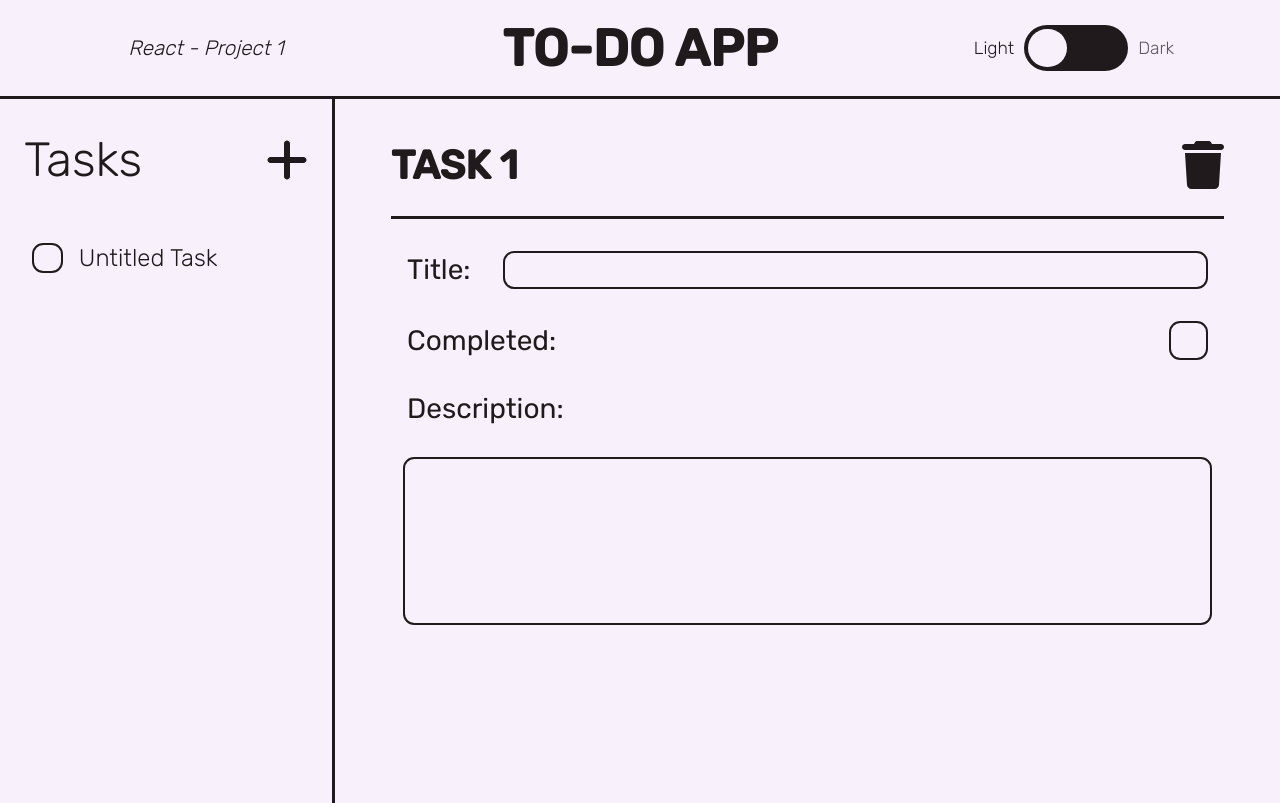
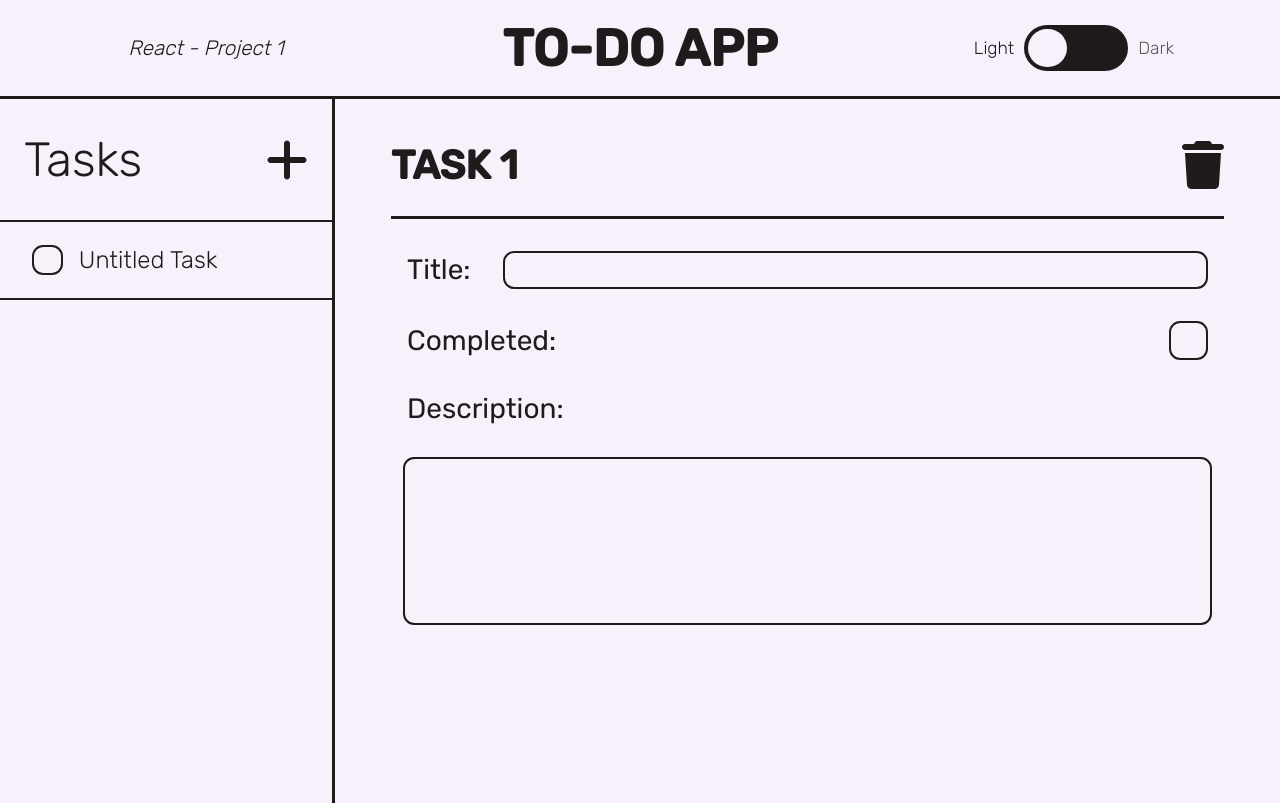
Before and after one commit to omar-ezeldin/react-todo-app, a React (Vite) app: page / in a window 1280 px wide. Both pictures are taken after a click on the icon 287 px from the left and 159 px from the top of the page. Built offline with nearby package versions, Linux system fonts and the light colour scheme.

Commit message:
Added Selecting Tasks
- Added the ability to select tasks
- Added Changes in the TaskContext.jsx functionality

```diff
--- a/src/App.css
+++ b/src/App.css
@@ -183,6 +183,26 @@ nav.dark {
   gap: 1rem;
   padding: 0 2rem;
   cursor: pointer;
+  border-top: 0.125rem solid transparent;
+  border-bottom: 0.125rem solid transparent;
+}
+
+.task.active {
+  background-color: var(--white);
+}
+
+.task.active > .task-checkbox {border-color: var(--black);}
+.task.active > .task-checkbox > .checkmark {fill: var(--black);}
+.task.active > .task-title {color: var(--black);}
+
+.task.active.dark {
+  border-top: 0.125rem solid var(--white);
+  border-bottom: 0.125rem solid var(--white);
+}
+
+.task.active.light {
+  border-top: 0.125rem solid var(--black);
+  border-bottom: 0.125rem solid var(--black);
 }
 
 .task-title {
--- a/src/components/Task.jsx
+++ b/src/components/Task.jsx
@@ -1,11 +1,10 @@
 import { useTheme } from "../context/themeContext"
 
-export function Task(props) {
+export function Task({id, title, isCompleted, selectedID, select}) {
     let darkTheme = useTheme()
-    let {title, isCompleted} = props
 
     return(
-        <div className={`task ${darkTheme ? "dark" : "light"}`}>
+        <div onClick={() => select(id)} className={`task ${darkTheme ? "dark" : "light"} ${selectedID === id && "active"}`}>
             <div className={`task-checkbox ${darkTheme ? "dark" : "light"}`}><svg className={`checkmark ${isCompleted && "completed"} ${darkTheme ? "dark" : "light"}`} xmlns="http://www.w3.org/2000/svg" viewBox="0 0 448 512"><path d="M438.6 105.4c12.5 12.5 12.5 32.8 0 45.3l-256 256c-12.5 12.5-32.8 12.5-45.3 0l-128-128c-12.5-12.5-12.5-32.8 0-45.3s32.8-12.5 45.3 0L160 338.7 393.4 105.4c12.5-12.5 32.8-12.5 45.3 0z"/></svg></div>
             <h3 className={`task-title ${isCompleted && "completed" }`}>{title}</h3>
         </div>
--- a/src/components/TaskSection.jsx
+++ b/src/components/TaskSection.jsx
@@ -1,19 +1,27 @@
-import { useTaskAdd, useTasks } from "../context/taskContext"
+import { useTaskContext } from "../context/taskContext"
 import { useTheme } from "../context/themeContext"
 import { Task } from "./Task"
 
 export function TaskSection() {
     let darkTheme = useTheme()
-    let tasks = useTasks()
-    let handlePlusClick = useTaskAdd()
+    const [[tasks, currTaskID], [setCurrTaskID, addTask]] = useTaskContext()
 
-    let taskElements = tasks.map(task => <Task title={task.title} isCompleted={task.isCompleted} key={task.id} />)
+    let taskElements = tasks.map(task => {
+        return <Task
+            key={task.id}
+            id={task.id}
+            title={task.title}
+            isCompleted={task.isCompleted}
+            selectedID={currTaskID}
+            select={setCurrTaskID}
+        />
+    })
 
     return (
         <div className={`task-section ${darkTheme ? "dark" : "light"}`}>
             <div className="task-section-header">
                 <h2 className={`task-section-title ${darkTheme ? "dark" : "light"}`}>Tasks</h2>
-                <svg onClick={handlePlusClick} className={`plus ${darkTheme ? "dark" : "light"}`} xmlns="http://www.w3.org/2000/svg" viewBox="0 0 448 512"><path d="M256 80c0-17.7-14.3-32-32-32s-32 14.3-32 32V224H48c-17.7 0-32 14.3-32 32s14.3 32 32 32H192V432c0 17.7 14.3 32 32 32s32-14.3 32-32V288H400c17.7 0 32-14.3 32-32s-14.3-32-32-32H256V80z"/></svg>
+                <svg onClick={addTask} className={`plus ${darkTheme ? "dark" : "light"}`} xmlns="http://www.w3.org/2000/svg" viewBox="0 0 448 512"><path d="M256 80c0-17.7-14.3-32-32-32s-32 14.3-32 32V224H48c-17.7 0-32 14.3-32 32s14.3 32 32 32H192V432c0 17.7 14.3 32 32 32s32-14.3 32-32V288H400c17.7 0 32-14.3 32-32s-14.3-32-32-32H256V80z"/></svg>
             </div>
             {taskElements}
         </div>
--- a/src/context/taskContext.jsx
+++ b/src/context/taskContext.jsx
@@ -1,21 +1,17 @@
 import { createContext, useContext, useState } from "react";
 
 const TaskContext = createContext()
-const TaskAdd = createContext()
-const CurrTask = createContext()
 
-export function useTasks() {
+export function useTaskContext() {
     return useContext(TaskContext)
 }
 
-export function useTaskAdd() {
-    return useContext(TaskAdd)
-}
-
-
-
 export function TasksProvider({children}) {
-    const [tasks, setTasks] = useState(JSON.parse(localStorage.getItem("tasks")) || [])
+    const [tasks, setTasks] = useState(JSON.parse(localStorage.getItem("tasks")) || (() => {
+        localStorage.setItem("tasks", JSON.stringify([]))
+        return []
+    }))
+    const [currTaskID, setCurrTaskID] = useState(tasks.length === 0 ? null : tasks[0].id)
 
     function addTask() {
         setTasks(prevTasks => {
@@ -29,18 +25,15 @@ export function TasksProvider({children}) {
                 newTodo,
                 ...prevTasks
             ]
+            setCurrTaskID(newTodo.id)
             localStorage.setItem("tasks", JSON.stringify(tasks))
             return tasks
         })
     }
 
     return (
-        <CurrTask.Provider value={null}>
-            <TaskAdd.Provider value={addTask}>
-                <TaskContext.Provider value={tasks}>
-                    {children}
-                </TaskContext.Provider>
-            </TaskAdd.Provider>
-        </CurrTask.Provider>
+        <TaskContext.Provider value={[[tasks, currTaskID], [setCurrTaskID, addTask]]}>
+            {children}
+        </TaskContext.Provider>
     )
 }
```
